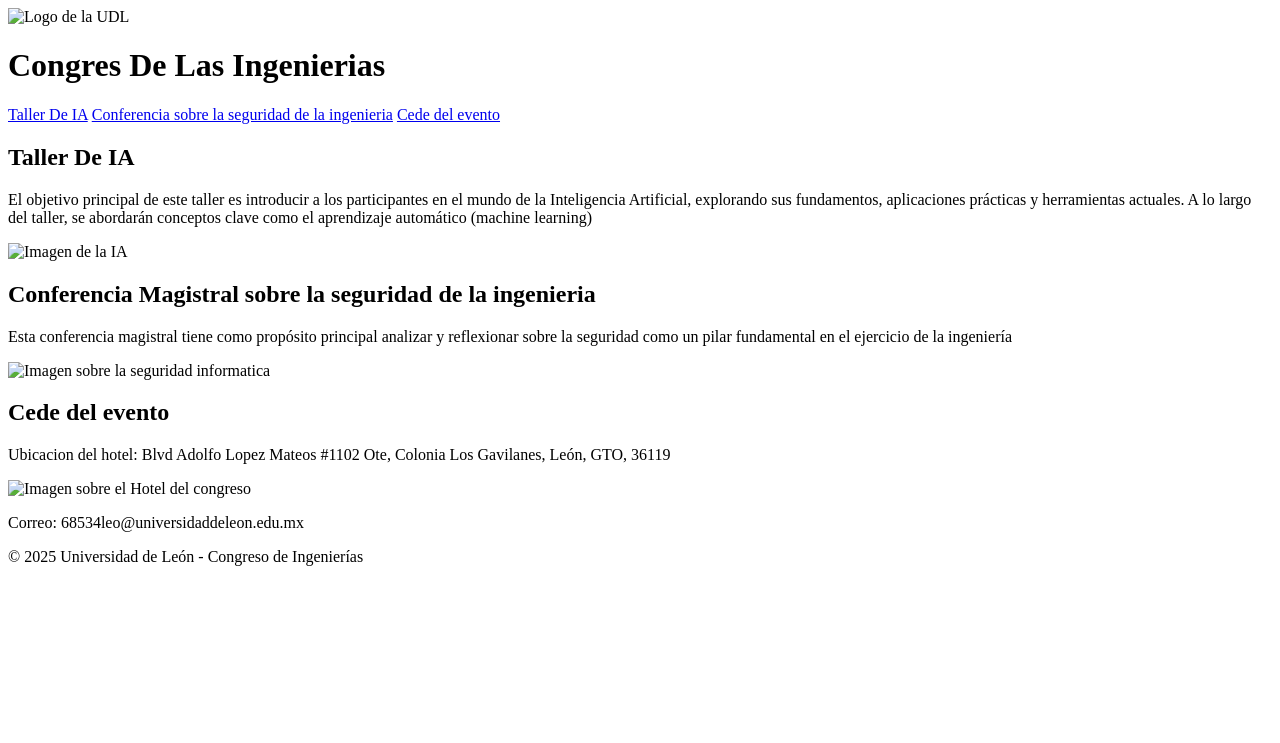
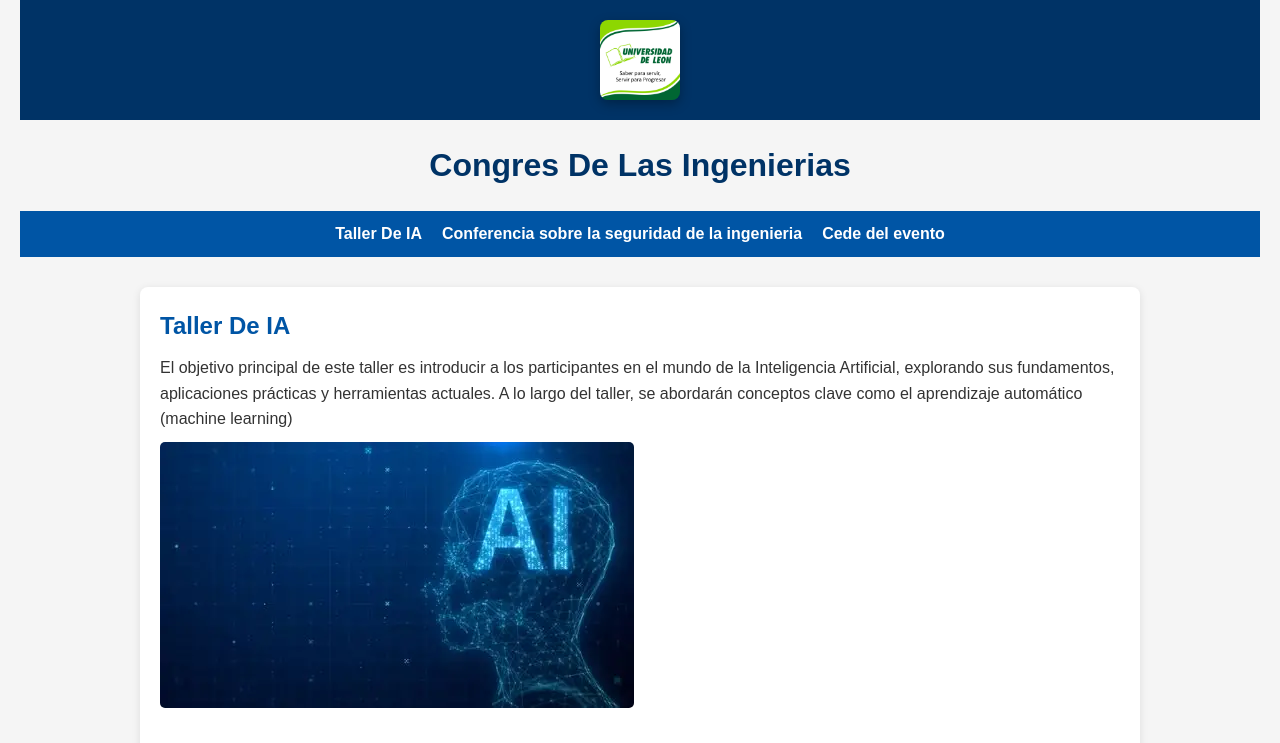
Before and after one commit to Dev122434/examen-marcos-LE, a plain HTML site: page index.html in a window 1280 px wide. Shown: the top 743 px of the page. Drawn offline with Linux system fonts and the light colour scheme; the site is published under a folder, as on GitHub Pages, so addresses that start at the root find nothing.

Commit message:
Modificacion a las rutas

```diff
--- a/index.html
+++ b/index.html
@@ -3,12 +3,12 @@
 <head>
     <meta charset="UTF-8">
     <meta name="viewport" content="width=device-width, initial-scale=1.0">
-    <link rel="stylesheet" href="/resources/css/styles.css">
+    <link rel="stylesheet" href="resources/css/styles.css">
     <title>Examen Marcos</title>
 </head>
 <body>
     <header>
-        <img src="/assets/logo.webp" alt="Logo de la UDL">
+        <img src="assets/logo.webp" alt="Logo de la UDL">
     </header>
     <h1>Congres De Las Ingenierias</h1>
     <nav>
@@ -21,17 +21,17 @@
         <section id="ia">
             <h2>Taller De IA</h2>
             <p>El objetivo principal de este taller es introducir a los participantes en el mundo de la Inteligencia Artificial, explorando sus fundamentos, aplicaciones prácticas y herramientas actuales. A lo largo del taller, se abordarán conceptos clave como el aprendizaje automático (machine learning)</p>
-            <img src="/assets/ia.webp" alt="Imagen de la IA">
+            <img src="assets/ia.webp" alt="Imagen de la IA">
         </section>
         <section id="seguridad">
             <h2>Conferencia Magistral sobre la seguridad de la ingenieria</h2>
             <p>Esta conferencia magistral tiene como propósito principal analizar y reflexionar sobre la seguridad como un pilar fundamental en el ejercicio de la ingeniería</p>
-            <img src="/assets/seguridad.webp" alt="Imagen sobre la seguridad informatica">
+            <img src="assets/seguridad.webp" alt="Imagen sobre la seguridad informatica">
         </section>
         <section id="ubicacion">
             <h2>Cede del evento</h2>
             <p>Ubicacion del hotel: Blvd Adolfo Lopez Mateos #1102 Ote, Colonia Los Gavilanes, León, GTO, 36119</p>
-            <img src="/assets/hotel.webp" alt="Imagen sobre el Hotel del congreso">
+            <img src="assets/hotel.webp" alt="Imagen sobre el Hotel del congreso">
         </section>
     </main>
     <footer>
```
